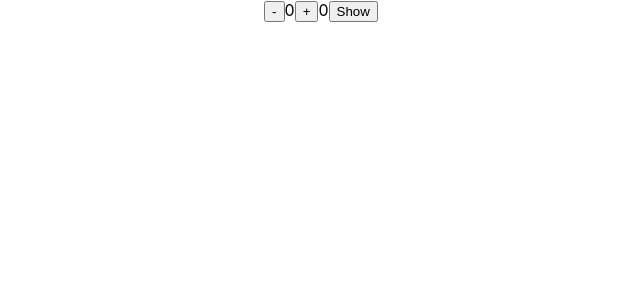
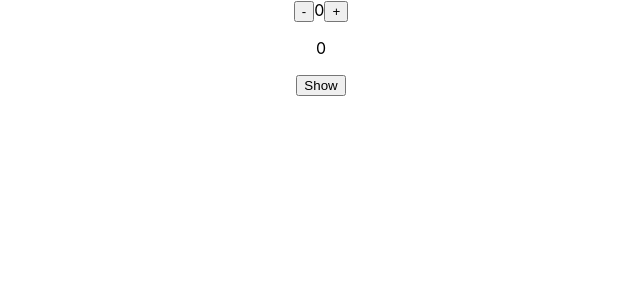
Before and after one commit to mateomh/ReactHooks, a React (Create React App) app: page / in a window 1280 px wide. Shown: the top 300 px of the page, without its empty margins (319-959 px from the left). Built offline with nearby package versions, Linux system fonts and the light colour scheme; the HTML template or start-up script is replaced by a standard one.

Commit message:
useCallback hook example on how to cache full functions to not render components that don't change

```diff
--- a/src/App.js
+++ b/src/App.js
@@ -1,4 +1,5 @@
 import './App.css';
+import UseCallbackHook from './components/UseCallbackHook';
 import UseEffectHook from './components/UseEffectHook';
 import UseMemoHook from './components/UseMemoHook';
 import UseStateHook from './components/UseStateHook';
@@ -6,7 +7,7 @@ import UseStateHook from './components/UseStateHook';
 function App() {
   return (
     <div className="App">
-      <UseMemoHook />
+      <UseCallbackHook />
     </div>
   );
 }
--- /dev/null
+++ b/src/components/UseCallbackHook.js
@@ -0,0 +1,46 @@
+import React, { useCallback, useState } from "react"
+
+const Child = React.memo(({ handleChange, setShow }) => {
+  console.log("Inside Child");
+  return(
+    <>
+      <p>{handleChange()}</p>
+      <button onClick={() => setShow((prev) => !prev)}>Show</button>
+    </>
+  );
+})
+
+const UseCallbackHook = () => {
+  const [count, setCount] = useState(0);
+  const [id,setId] = useState("abcd");
+  const [show,setShow] = useState(false);
+
+  const handleAdd = () => {
+    setCount((prev) => prev + 1)
+    console.log(count);
+  }
+
+  const handleSubstract = () => {
+    setCount((prev) => prev - 1)
+    console.log(count);
+  }
+
+  // useCallback hook caches all the values related to its dependencies like the
+  // useMemo hook but it also caches the functions that are run into other components
+  // and only runs them when the watched dependency has changed
+  const handleChange = useCallback(() => {
+    return count * 2
+  }, [count]);
+
+  return (
+    <div className="App">
+      <button onClick={handleSubstract}>-</button>
+      <span>{count}</span>
+      {show ? <span>{id}</span> : null}
+      <button onClick={handleAdd}>+</button>
+      <Child handleChange={handleChange} setShow={setShow}/>
+    </div>
+  );
+}
+
+export default UseCallbackHook;
```
